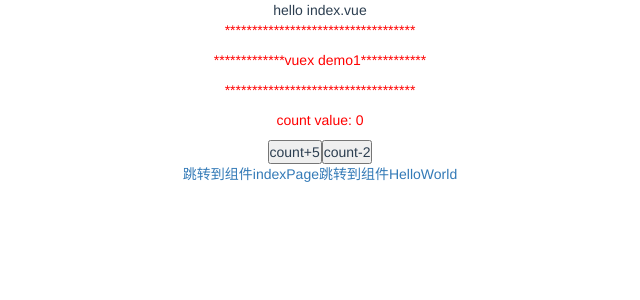
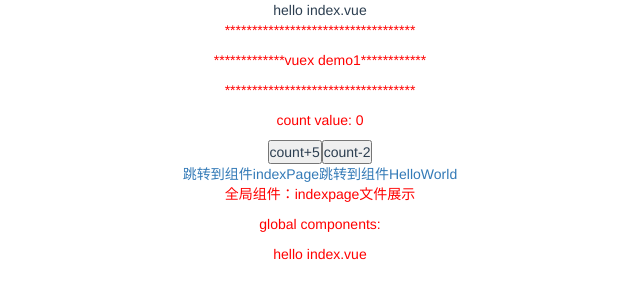
Before and after one commit to zilinglong/vue-cli-template, a Vue app: page /#/IndexPage in a window 1280 px wide. Shown: the top 300 px of the page, without its empty margins (320-960 px from the left). Built offline with nearby package versions, Linux system fonts and the light colour scheme; what vue-resource would draw is missing.

Commit message:
部署全局组件

```diff
--- a/src/components/HelloWorld.vue
+++ b/src/components/HelloWorld.vue
@@ -31,6 +31,12 @@
         <router-link to="/IndexPage">跳转到组件indexPage</router-link>
         <router-link to="/HelloWorld">跳转到组件HelloWorld</router-link>
       </div>
+      <section>
+      <p class="global-components">
+        全局组件：helloword文件展示
+      </p>
+      <global-components :value="msg"></global-components>
+    </section>
     </div>
   </div>
 </template>
@@ -57,6 +63,7 @@
       }
     }
   };
+
 </script>
 
 <!-- Add "scoped" attribute to limit CSS to this component only -->
--- a/src/components/IndexPage.vue
+++ b/src/components/IndexPage.vue
@@ -13,6 +13,12 @@
       <router-link to="/IndexPage">跳转到组件indexPage</router-link>
       <router-link to="/HelloWorld">跳转到组件HelloWorld</router-link>
     </div>
+    <section>
+      <p class="global-components">
+        全局组件：indexpage文件展示
+      </p>
+      <global-components :value="msg"></global-components>
+    </section>
   </div>
 </template>
 <script>
@@ -62,6 +68,7 @@
       }
     }
   };
+
 </script>
 <style lang="scss">
   .demo2 {
--- /dev/null
+++ b/src/components/common/global-comp.js
@@ -0,0 +1,6 @@
+import globalComponents from './global-comp.vue';
+export default {
+  install: function (Vue) {
+    Vue.component('globalComponents', globalComponents);
+  }
+};
--- /dev/null
+++ b/src/components/common/global-comp.vue
@@ -0,0 +1,23 @@
+<template>
+  <div>
+    <p>global components:</p>
+    <p>{{value}}</p>
+  </div>
+</template>
+<script>
+  export default {
+    data() {
+      return {};
+    },
+    props: ['value'],
+    mounted() {},
+    components: {},
+    computed: {},
+    methods: {}
+  };
+
+</script>
+<style lang='scss' scoped>
+
+
+</style>
--- a/src/main.js
+++ b/src/main.js
@@ -10,6 +10,9 @@ import 'bootstrap/dist/js/bootstrap.min.js';
 import common from './assets/js/common.js';
 import VueResource from 'vue-resource';
 import axios from 'axios';
+// 引入全局组件
+import globalCom from './components/common/global-comp.js';
+Vue.use(globalCom);
 Vue.prototype.$axios = axios;
 Vue.use(common);
 Vue.use(VueResource);
```
